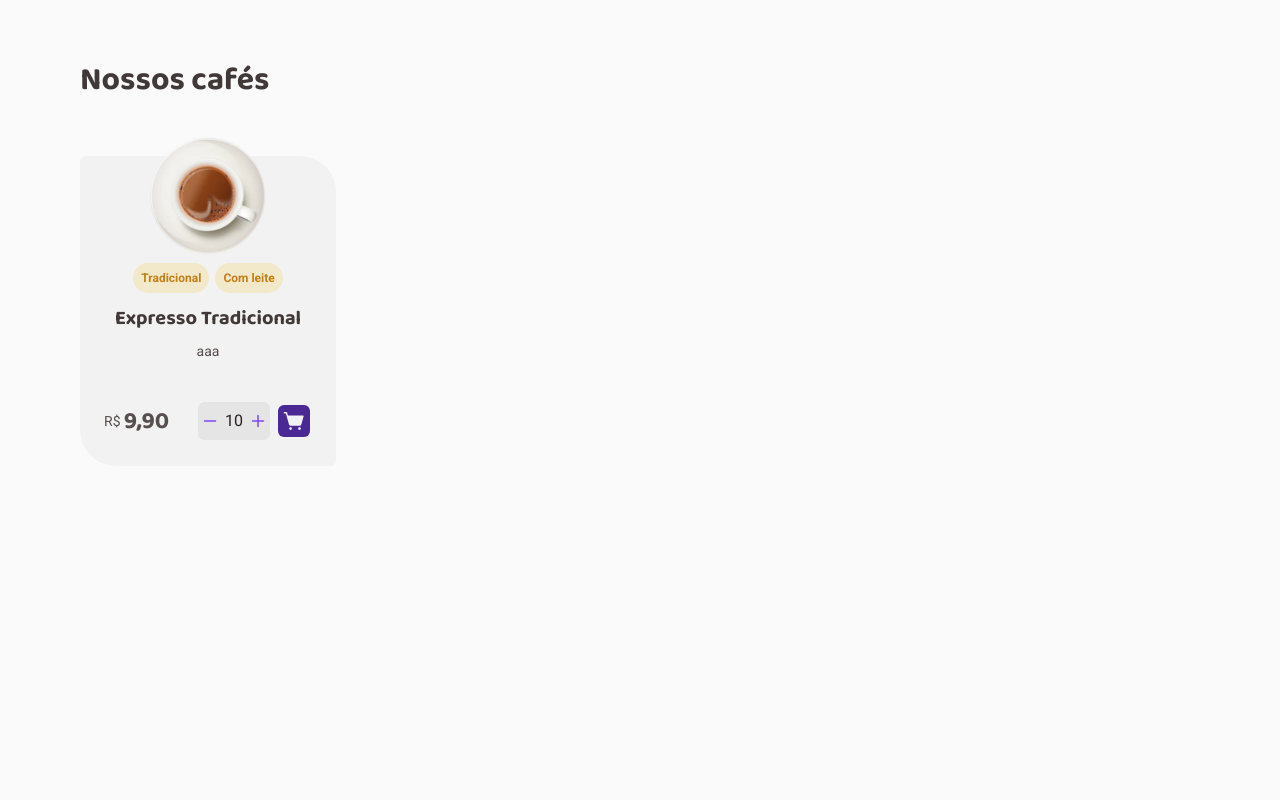
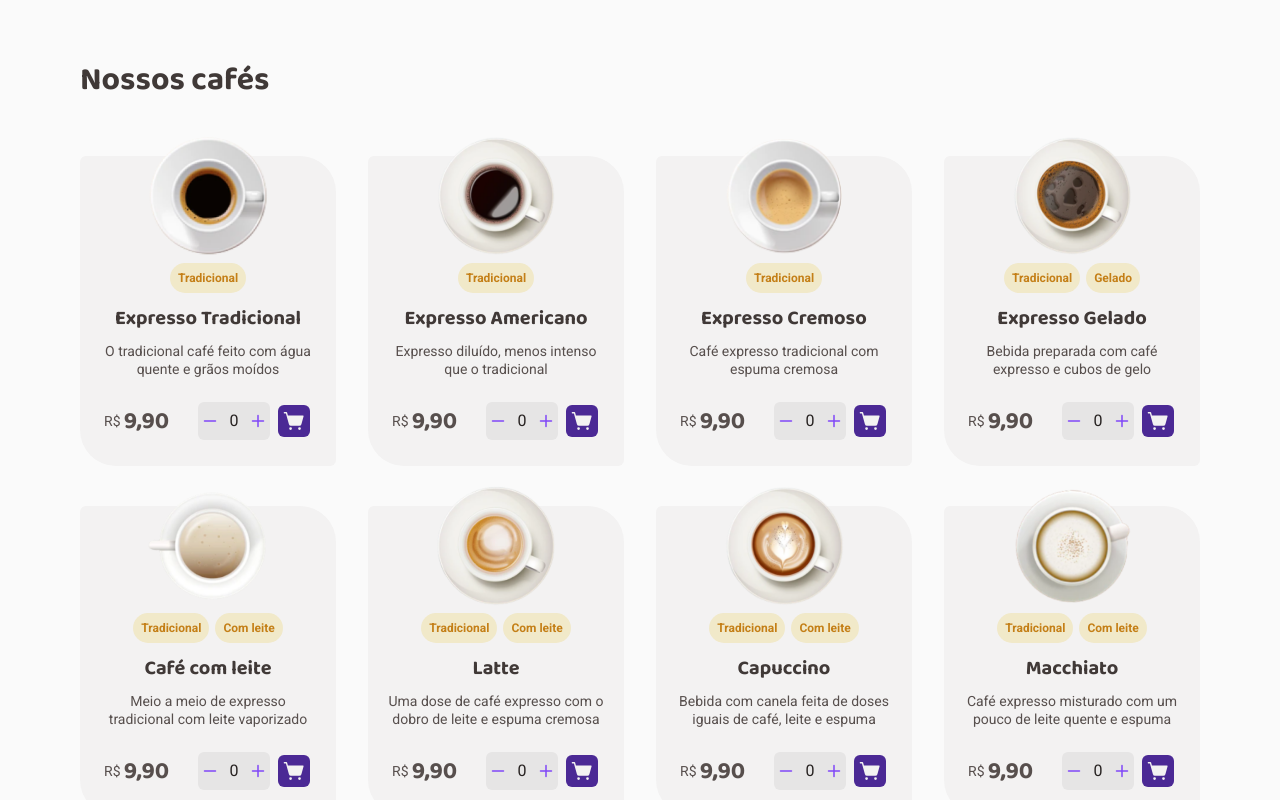
Before and after one commit to h3zord/coffee-delivery, a React (Vite) app: page / in a window 1280 px wide. Shown: the part 620-1420 px from the top of the page. Before the commit the page ends 1118 px from the top, so only its background shows below. Built offline with nearby package versions, Linux system fonts and the light colour scheme; the HTML template or start-up script is replaced by a standard one.

Commit message:
feat: adding context structure

```diff
--- a/src/components/Header/style.ts
+++ b/src/components/Header/style.ts
@@ -6,7 +6,7 @@ export const HeaderContainer = styled.header`
   align-items: center;
   justify-content: center;
   gap: 58.5%;
-  width: 100vw;
+  width: 99vw;
 
   & > div {
     display: flex;
--- a/src/components/ProductQuantity/index.tsx
+++ b/src/components/ProductQuantity/index.tsx
@@ -1,14 +1,18 @@
+import { IProductQuantityProps } from '../../interfaces'
 import { ProductQuantityContainer } from './style'
 import { Plus, Minus } from '@phosphor-icons/react'
 
-export function ProductQuantity() {
+export function ProductQuantity({
+  coffeeQuantity,
+  addOneMoreCoffee,
+}: IProductQuantityProps) {
   return (
     <ProductQuantityContainer>
       <button>
         <Minus weight="bold" size="16" />
       </button>
-      <span className="quantity-value">10</span>
-      <button>
+      <span className="quantity-value">{coffeeQuantity}</span>
+      <button onClick={() => addOneMoreCoffee()}>
         <Plus weight="bold" size="16" />
       </button>
     </ProductQuantityContainer>
--- /dev/null
+++ b/src/contexts/OrderContext.tsx
@@ -0,0 +1,11 @@
+import { ReactNode, createContext } from 'react'
+
+export const OrderContext = createContext([])
+
+interface IOrderContextProviderProps {
+  children: ReactNode
+}
+
+export function OrderContextProvider({ children }: IOrderContextProviderProps) {
+  return <OrderContext.Provider value={[]}>{children}</OrderContext.Provider>
+}
--- /dev/null
+++ b/src/interfaces/index.ts
@@ -0,0 +1,13 @@
+export interface IDataCoffee {
+  id: string
+  name: string
+  description: string
+  price: number
+  thumbnail: string
+  tags: string[]
+}
+
+export interface IProductQuantityProps {
+  coffeeQuantity: number
+  addOneMoreCoffee: () => void
+}
--- a/src/pages/Checkout/index.tsx
+++ b/src/pages/Checkout/index.tsx
@@ -7,9 +7,9 @@ export function Checkout() {
   return (
     <CheckoutContainer>
       <CheckoutContent>
-        <EmptyCart />
-        {/* <OrderInfo /> */}
-        {/* <SelectedCoffee /> */}
+        {/* <EmptyCart /> */}
+        <OrderInfo />
+        <SelectedCoffee />
       </CheckoutContent>
     </CheckoutContainer>
   )
--- a/src/pages/Home/components/ProductCard/index.tsx
+++ b/src/pages/Home/components/ProductCard/index.tsx
@@ -1,23 +1,45 @@
+import { useEffect, useState } from 'react'
+import { ProductQuantity } from '../../../../components/ProductQuantity'
 import { ProductCardContainer } from './styles'
 import { ShoppingCartSimple } from '@phosphor-icons/react'
-import coffee from '../../../../assets/chocolate-quente.svg'
-import { ProductQuantity } from '../../../../components/ProductQuantity'
+import { IDataCoffee } from '../../../../interfaces'
 
-export function ProductCard() {
+export function ProductCard(coffee: IDataCoffee) {
+  const [coffeeQuantity, setCoffeeQuantity] = useState(0)
+  const [dataCoffeeToAdd, setDataCoffeeToAdd] = useState({})
+
+  useEffect(() => {
+    setDataCoffeeToAdd({
+      id: coffee.id,
+      name: coffee.name,
+      thumbnail: coffee.thumbnail,
+      price: coffee.price,
+      quantity: coffeeQuantity,
+    })
+  }, [coffee, coffeeQuantity])
+
+  const addOneMoreCoffee = () => {
+    setCoffeeQuantity((state) => state + 1)
+  }
+
   return (
     <>
-      <ProductCardContainer>
-        <img src={coffee} alt="" />
+      <ProductCardContainer key={coffee.id}>
+        <img src={coffee.thumbnail} alt="" />
         <div>
-          <span>Tradicional</span>
-          <span>Com leite</span>
+          {coffee.tags.map((tag) => (
+            <span key={tag}>{tag}</span>
+          ))}
         </div>
-        <h6>Expresso Tradicional</h6>
-        <p>aaa</p>
+        <h6>{coffee.name}</h6>
+        <p>{coffee.description}</p>
         <div>
           <span>R$</span>
-          <p>9,90</p>
-          <ProductQuantity />
+          <p>{coffee.price.toFixed(2).replace('.', ',')}</p>
+          <ProductQuantity
+            coffeeQuantity={coffeeQuantity}
+            addOneMoreCoffee={addOneMoreCoffee}
+          />
           <button>
             <ShoppingCartSimple size={22} weight="fill" />
           </button>
--- a/src/pages/Home/index.tsx
+++ b/src/pages/Home/index.tsx
@@ -1,3 +1,4 @@
+import { dataCoffee } from '../../data'
 import { Introduction } from './components/Introduction'
 import { ProductCard } from './components/ProductCard'
 import { IntroductionContainer, ProductsContainer } from './style'
@@ -11,7 +12,9 @@ export function Home() {
       <ProductsContainer>
         <h2>Nossos cafés</h2>
         <div>
-          <ProductCard />
+          {dataCoffee.map((coffee) => (
+            <ProductCard {...coffee} key={coffee.id} />
+          ))}
         </div>
       </ProductsContainer>
     </>
```
Also changed, not shown: src/App.tsx (+8 -5 lines).
